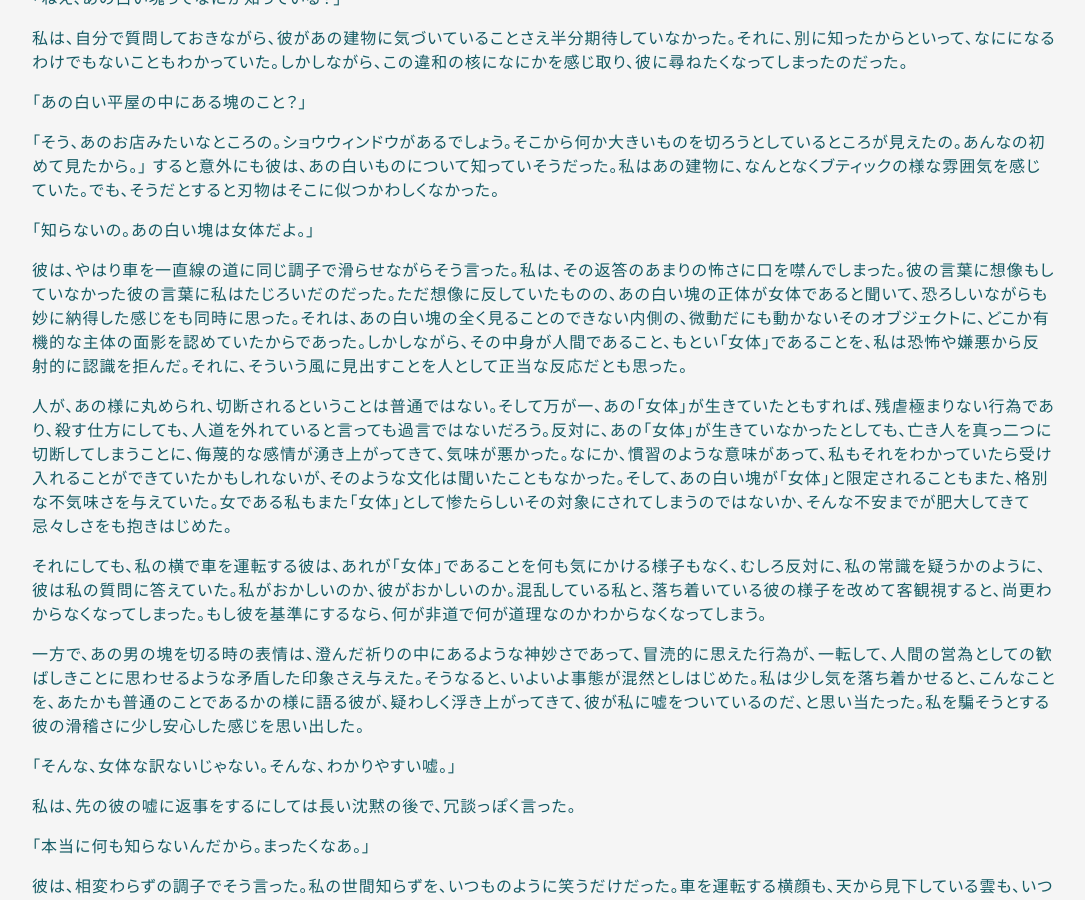
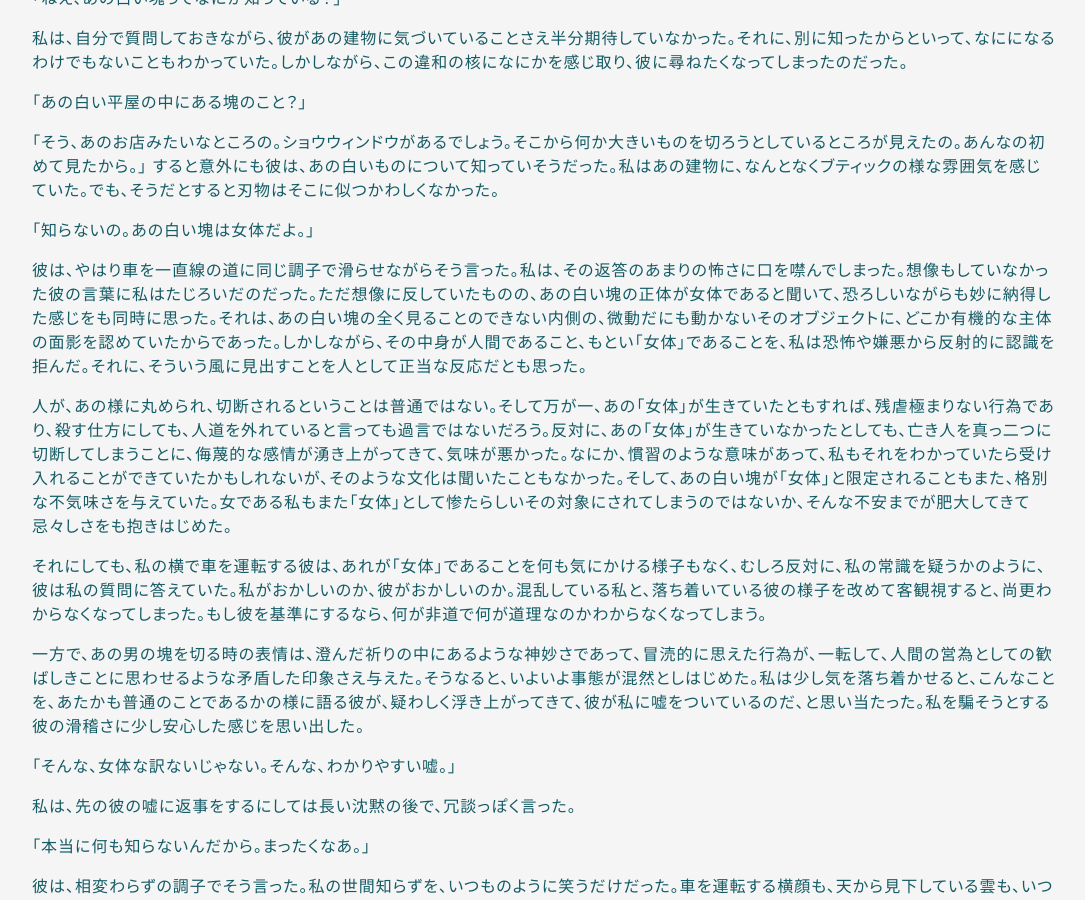
Before and after one commit to hihumi-riku/hihumi-riku.github.io, a Jekyll site: the page built from _posts/2023-11-03-etude_2023_may.md, in a window 1280 px wide and 900 px high, scrolled down 1644 px. Shown: the whole window, without its empty margins (96-1181 px from the left). Built offline with Jekyll 4.4.1, drawn with Linux system fonts in a browser that asks for light colours.

Commit message:
Update 2023-11-03-etude_2023_may.md

```diff
--- a/_posts/2023-11-03-etude_2023_may.md
+++ b/_posts/2023-11-03-etude_2023_may.md
@@ -52,7 +52,7 @@ title: 二〇二三年五月　習作Ⅰ
 
 「知らないの。あの白い塊は女体だよ。」
 
- 彼は、やはり車を一直線の道に同じ調子で滑らせながらそう言った。私は、その返答のあまりの怖さに口を噤んでしまった。彼の言葉に想像もしていなかった彼の言葉に私はたじろいだのだった。ただ想像に反していたものの、あの白い塊の正体が女体であると聞いて、恐ろしいながらも妙に納得した感じをも同時に思った。それは、あの白い塊の全く見ることのできない内側の、微動だにも動かないそのオブジェクトに、どこか有機的な主体の面影を認めていたからであった。しかしながら、その中身が人間であること、もとい「女体」であることを、私は恐怖や嫌悪から反射的に認識を拒んだ。それに、そういう風に見出すことを人として正当な反応だとも思った。
+ 彼は、やはり車を一直線の道に同じ調子で滑らせながらそう言った。私は、その返答のあまりの怖さに口を噤んでしまった。想像もしていなかった彼の言葉に私はたじろいだのだった。ただ想像に反していたものの、あの白い塊の正体が女体であると聞いて、恐ろしいながらも妙に納得した感じをも同時に思った。それは、あの白い塊の全く見ることのできない内側の、微動だにも動かないそのオブジェクトに、どこか有機的な主体の面影を認めていたからであった。しかしながら、その中身が人間であること、もとい「女体」であることを、私は恐怖や嫌悪から反射的に認識を拒んだ。それに、そういう風に見出すことを人として正当な反応だとも思った。
 
  人が、あの様に丸められ、切断されるということは普通ではない。そして万が一、あの「女体」が生きていたともすれば、残虐極まりない行為であり、殺す仕方にしても、人道を外れていると言っても過言ではないだろう。反対に、あの「女体」が生きていなかったとしても、亡き人を真っ二つに切断してしまうことに、侮蔑的な感情が湧き上がってきて、気味が悪かった。なにか、慣習のような意味があって、私もそれをわかっていたら受け入れることができていたかもしれないが、そのような文化は聞いたこともなかった。そして、あの白い塊が「女体」と限定されることもまた、格別な不気味さを与えていた。女である私もまた「女体」として惨たらしいその対象にされてしまうのではないか、そんな不安までが肥大してきて忌々しさをも抱きはじめた。
 
```
